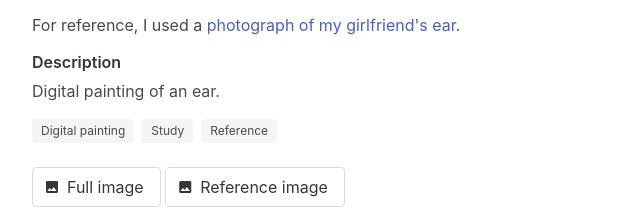
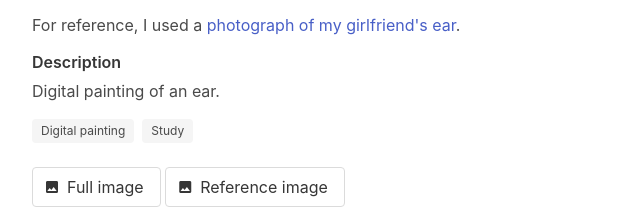
Before and after one commit to simonolander/simonolander.com, a website built with Parcel: page index.html in a window 1280 px wide. Shown: the part 2774-2990 px from the top of the page, 228-868 px from the left. Built offline with nearby package versions, Linux system fonts and the light colour scheme.

Commit message:
Remove reference tag

```diff
--- a/index.html
+++ b/index.html
@@ -228,7 +228,6 @@
           <div class="tags">
             <span class="tag">Digital painting</span>
             <span class="tag">Study</span>
-            <span class="tag">Reference</span>
           </div>
           <a class="button" href="image/ear.png">
             <span class="icon ion-md-image"></span>
```
